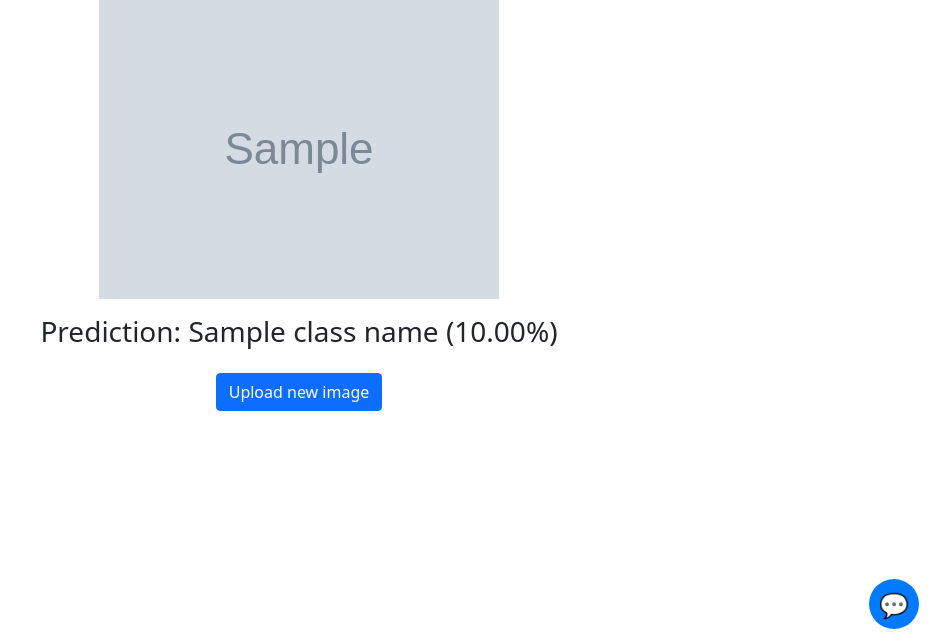
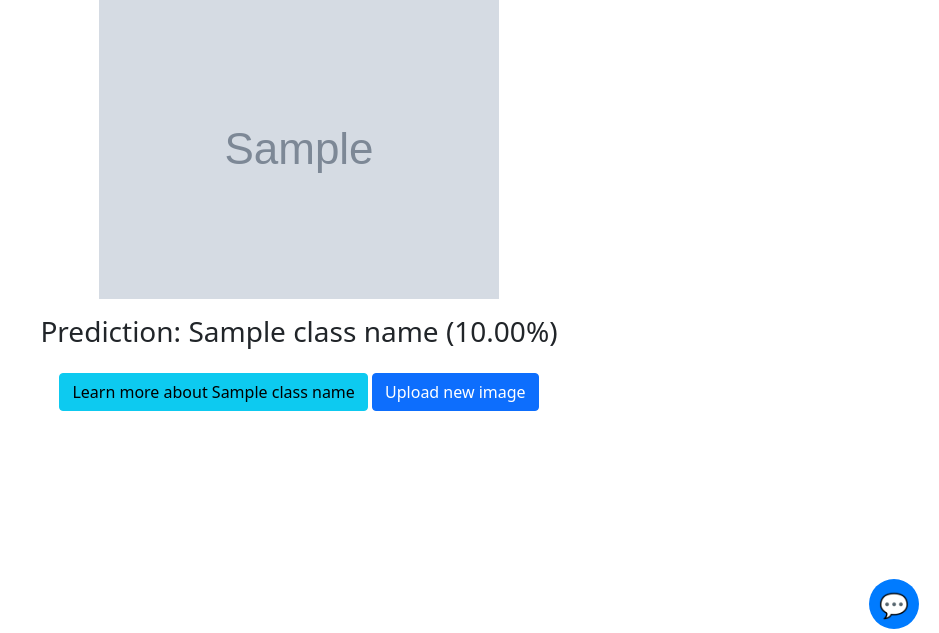
Before and after one commit to Korniev/AImageStore, a Django app: template aimagestore/image_classification/templates/image_classification/result.html in a window 1280 px wide. Shown: the part 151-784 px from the top of the page, without its empty margins (341-1280 px from the left). Run offline with Django 5.2, Linux system fonts and the light colour scheme; the template is opened without the code that fills it: most values are stand-ins (such as "Sample title", 1, 10 or a date in 2020); grey boxes marked "Sample" are stand-in pictures.

Commit message:
added wikipedia source for more class info

```diff
--- a/aimagestore/image_classification/templates/image_classification/result.html
+++ b/aimagestore/image_classification/templates/image_classification/result.html
@@ -7,6 +7,9 @@
     <div class="text-center">
         <img src="{{ MEDIA_URL }}{{ img_url }}?{{ unique_id }}" alt="Uploaded Image" class="img-fluid" style="max-width: 500px;">
         <h3 class="mt-3">{% trans 'Prediction:' %} {{ class_name }} ({{ probability|floatformat:2 }}%)</h3>
+        <a href="https://en.wikipedia.org/wiki/{{ class_name|default_if_none:'Animal' }}" target="_blank" class="btn btn-info mt-3">
+            {% trans 'Learn more about' %} {{ class_name }}
+        </a>
         <a href="{% url 'classify:classify_image' %}" class="btn btn-primary mt-3">{% trans 'Upload new image' %}</a>
     </div>
 </div>
```
